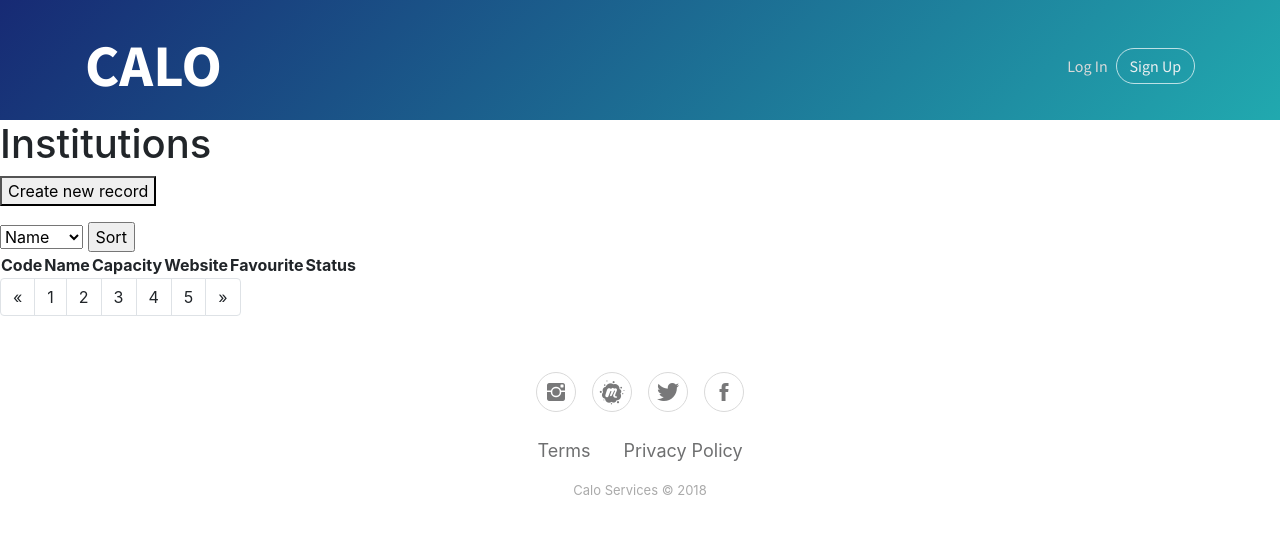
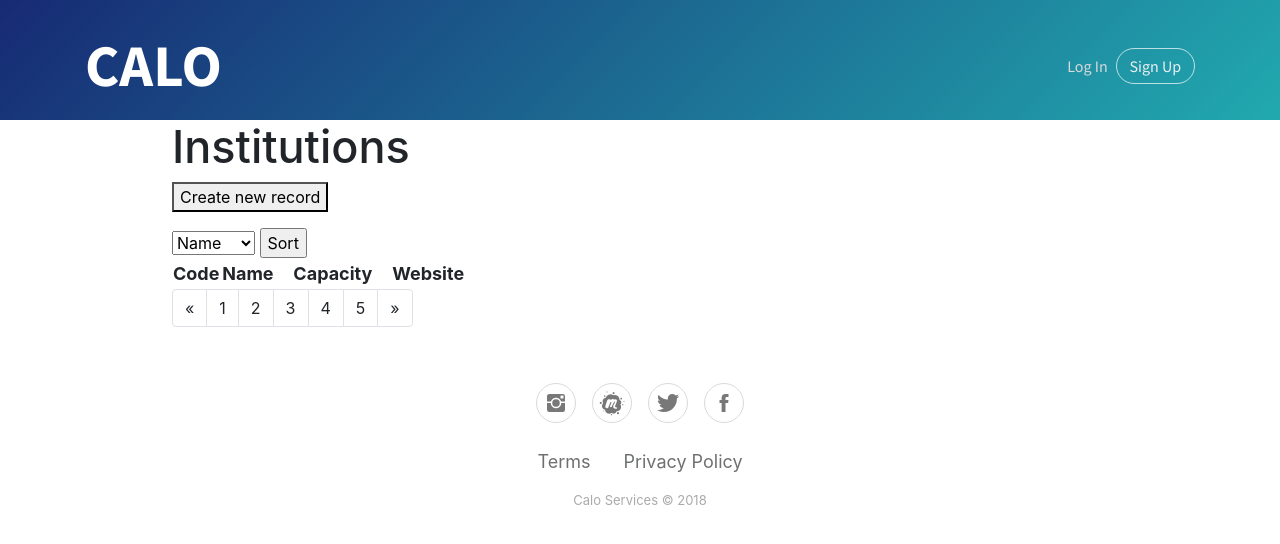
Before and after one commit to codesydney/calo, a Flask app: page /institution_list in a window 1280 px wide. Shown: the top 544 px of the page. Run offline with Flask 2, Linux system fonts and the light colour scheme; data that the repository does not hold is empty; some libraries are stand-ins or nearby versions; some web fonts are replaced.

Commit message:
enhance institution tables

```diff
--- a/templates/inst_add.html
+++ b/templates/inst_add.html
@@ -34,7 +34,7 @@
     </div>
     </div>
 
-    <h1>Add New Institution</h1>
+    <h1 style="font-size:45px;margin-left:172px;">Add New Institution</h1>
     {% with messages = get_flashed_messages() %}
       {% if messages %}
         {% for message in messages %}
@@ -45,7 +45,7 @@
 
     <form method="POST" action="{{ url_for('inst_add') }}">
       {{ form.csrf_token }}
-      <table>
+      <table style="font-size:18px;margin-left:172px;">
         {% for error in form.provider_id.errors %}
         <tr><td colspan="2"><span style="color:red">{{ error }}</span></td></tr>
         {% endfor %}
--- a/templates/inst_detail.html
+++ b/templates/inst_detail.html
@@ -34,7 +34,7 @@
     </div>
     </div>
 
-    <h1>{{ inst_detail[2] }} - {{ inst_detail[4] }}</h1>
+    <h1 style="font-size:45px;margin-left:172px;">{{ inst_detail[2] }} - {{ inst_detail[4] }}</h1>
     {% with messages = get_flashed_messages() %}
       {% if messages %}
         {% for message in messages %}
@@ -42,7 +42,7 @@
         {% endfor %}
       {% endif %}
     {% endwith %}
-    <table>
+    <table style="font-size:18px;margin-left:172px;">
       <tr>
         <td>Institution id</td><td>{{ inst_detail[0] }}</td>
       </tr><tr>
@@ -68,7 +68,7 @@
       </tr><tr>
         <td>Status</td><td>{{ inst_detail[11] }}</td>
       </tr><tr>
-        <table>
+        <table style="font-size:18px;margin-left:172px;">
           <tr>
             <td>
               <button type=button onclick="window.location.href='{{ url_for('inst_edit',id=inst_detail[0]) }}';">Edit</button>
--- a/templates/inst_edit.html
+++ b/templates/inst_edit.html
@@ -34,7 +34,7 @@
     </div>
     </div>
 
-    <h1>{{ form.provider_code.data}} - {{ form.name.data }}</h1>
+    <h1 style="font-size:45px;margin-left:172px;">{{ form.provider_code.data}} - {{ form.name.data }}</h1>
     {% with messages = get_flashed_messages() %}
       {% if messages %}
         {% for message in messages %}
@@ -45,7 +45,7 @@
     <form method="POST" action="{{ url_for('inst_edit',id=form.institution_id.data) }}">
       {{ form.csrf_token }}
       {{ form.institution_id }}
-      <table>
+      <table style="font-size:18px;margin-left:172px;">
 
         {% for error in form.provider_id.errors %}
         <tr><td colspan="2"><span style="color:red">{{ error }}</span></td></tr>
@@ -84,7 +84,7 @@
         </tr><tr>
           <td>{{ form.status.label }}</td><td>{{ form.status }}</td>
         </tr><tr>
-          <table>
+          <table style="font-size:18px;margin-left:172px;">
             <tr>
               <td>
                 <input type="submit" value="Update" name="btn_submit">
--- a/templates/institutions.html
+++ b/templates/institutions.html
@@ -34,7 +34,7 @@
     </div>
     </div>
 
-      <h1>Institutions</h1>
+      <h1 style="font-size:45px;margin-left:172px;">Institutions</h1>
       {% with messages = get_flashed_messages() %}
         {% if messages %}
           {% for message in messages %}
@@ -42,8 +42,8 @@
           {% endfor %}
         {% endif %}
       {% endwith %}
-      <p><button type=button onclick="window.location.href='{{ url_for('inst_add') }}';">Create new record</button></p>
-      <form method="POST" action="{{ url_for('institution_list') }}">
+      <p style="margin-left:172px;"><button type=button onclick="window.location.href='{{ url_for('inst_add') }}';">Create new record</button></p>
+      <form  style="margin-left:172px;" method="POST" action="{{ url_for('institution_list') }}">
         <select name='sort'>
           <option value="0" {% if srt=='0' %}SELECTED{% endif %}>Code</option>
           <option value="1" {% if srt=='1' %}SELECTED{% endif %}>Name</option>
@@ -51,31 +51,32 @@
         </select>
         <input type=submit value="Sort" name="btn_submit">
       </form>
-      <table>
+      <table style="font-size:18px;margin-left:172px;">
         <tr>
           <td><strong>Code</strong></td>
-          <td><strong>Name</strong></td>
-          <td><strong>Capacity</strong></td>
-          <td><strong>Website</strong></td>
+          <td style="padding:0.1em;padding-right:1em;"><strong>Name</strong></td>
+          <td style="padding:0.1em;padding-right:1em;"><strong>Capacity</strong></td>
+          <td style="padding:0.1em;padding-right:1em;"><strong>Website</strong></td>
+          <!--
           <td><strong>Favourite</strong></td>
           <td><strong>Status</strong></td>
+          -->
         </tr>
         {% for inst in institutes %}
         <tr>
           <td>{{ inst[1] }}</td>
-          <td>{{ inst[2] }}</td>
-          <td>{{ inst[3] }}</td>
-          <td><a href='{{ inst[3] }}' target='_blank'>{{ inst[4] }}</a></td>
+          <td style="padding:0.1em;padding-right:1em;"><a href="{{ url_for('inst_detail',id=inst[0]) }}">{{ inst[2] }}</a></td>
+          <td style="padding:0.1em;padding-right:1em;" align="right">{{ inst[3] }}</td>
+          <td style="padding:0.1em;padding-right:1em;"><a href='{{ inst[3] }}' target='_blank'>{{ inst[4] }}</a></td>
+          <!--
           <td>{{ inst[5] }}</td>
           <td>{{ inst[6] }}</td>
-          <td>
-            <button type=button onclick="window.location.href='{{ url_for('inst_detail',id=inst[0]) }}';">View</button>
-          </td>
+           -->
         </tr>
         {% endfor %}
       </table>
 
-        <nav>
+        <nav style="margin-left:172px;">
             <ul class="pagination">
                 <li class="page-item"><a class="page-link" aria-label="Previous"><span aria-hidden="true">«</span></a></li>
                 <li class="page-item"><a class="page-link">1</a></li>
```
